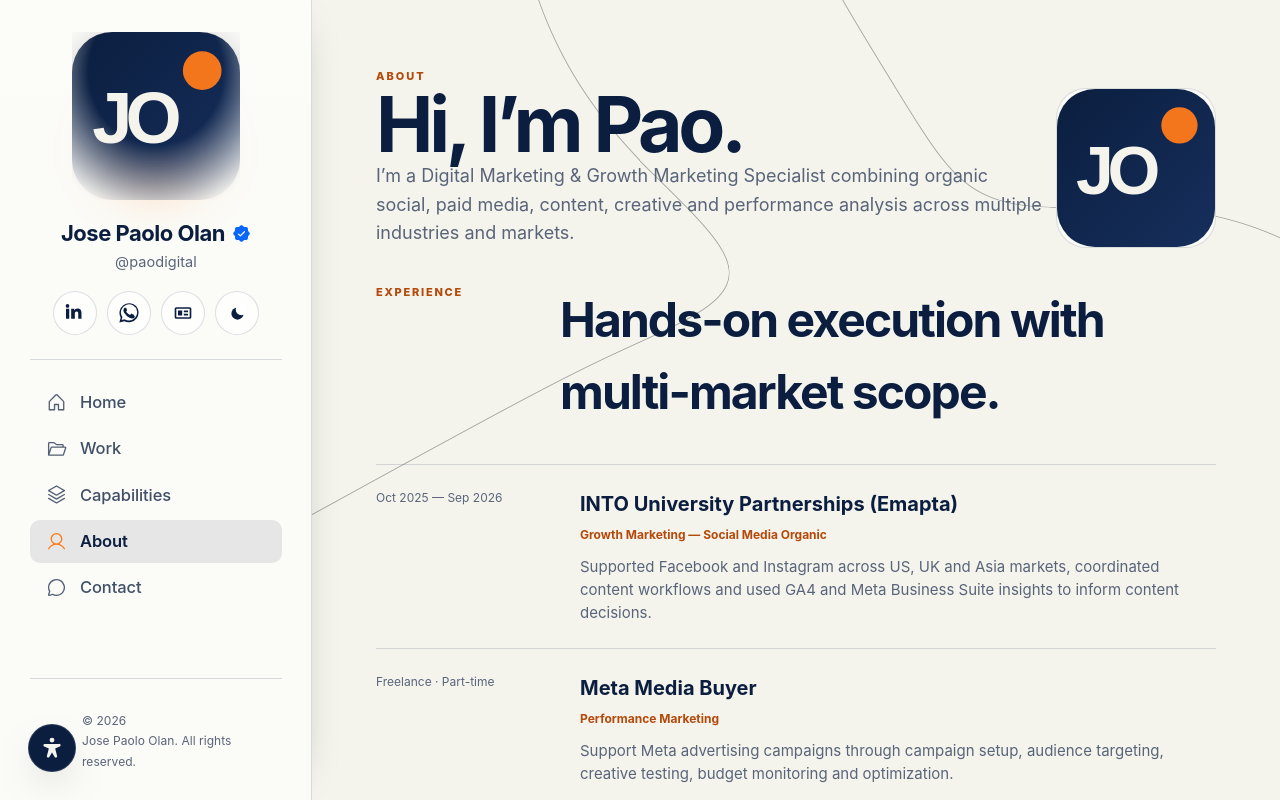
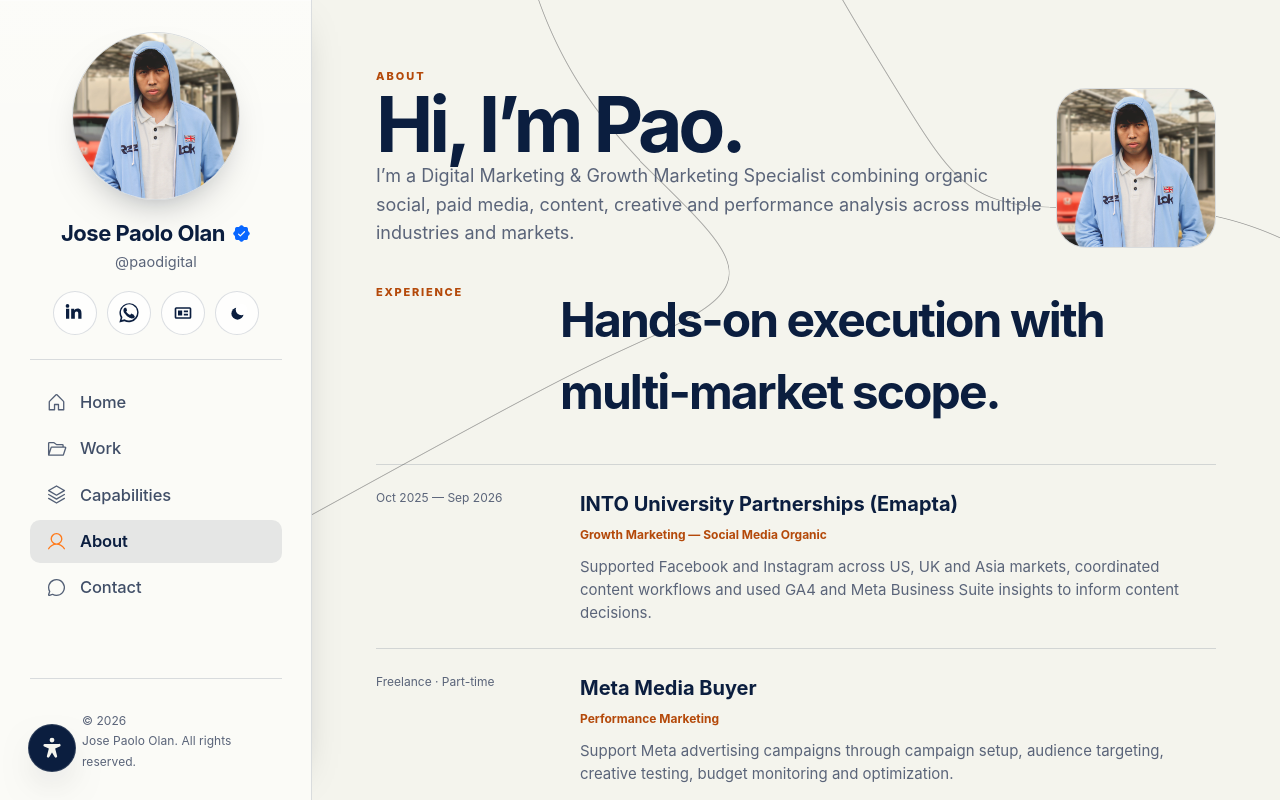
Before and after one commit to olanjp-digital/paodigital.github.io, a React (Vite) app: page /about in a window 1280 px wide. Built offline with nearby package versions, Linux system fonts and the light colour scheme.

Commit message:
Use uploaded profile photo across portfolio

```diff
--- a/index.html
+++ b/index.html
@@ -10,7 +10,7 @@
     <meta name="theme-color" content="#F4F4ED" />
     <link rel="canonical" href="https://olanjp-digital.github.io/paodigital.github.io/" />
     <link rel="icon" type="image/svg+xml" href="%BASE_URL%favicon.svg" />
-    <link rel="preload" as="image" href="%BASE_URL%avatar.svg" fetchpriority="high" media="(min-width: 1100px)" />
+    <link rel="preload" as="image" href="%BASE_URL%profile.jpg" fetchpriority="high" media="(min-width: 1100px)" />
     <meta http-equiv="X-Content-Type-Options" content="nosniff" />
     <meta name="referrer" content="strict-origin-when-cross-origin" />
     <meta property="og:type" content="website" />
--- a/src/data/profile.ts
+++ b/src/data/profile.ts
@@ -34,7 +34,7 @@ export const profile: Profile = {
   firstName: 'Pao',
   handle: '@paodigital',
   role: 'Digital Marketing & Growth Marketing Specialist',
-  avatarSrc: `${BASE}avatar.svg`,
+  avatarSrc: `${BASE}profile.jpg`,
   verifiedLabel: 'Professional digital marketing portfolio',
   email: 'olan.jp@gmail.com',
   location: 'Batangas, Philippines',
@@ -46,8 +46,8 @@ export const profile: Profile = {
   displayName: { line1: 'Strategy. Creative.', line2: 'Performance.' },
   hero: {
     body: 'I build data-informed social, paid media, content and creative systems that connect audience insight to measurable marketing objectives.',
-    portraitSrc: `${BASE}avatar.svg`,
-    portraitAlt: 'Jose Paolo Olan portfolio mark',
+    portraitSrc: `${BASE}profile.jpg`,
+    portraitAlt: 'Jose Paolo Olan profile photo',
   },
   socials: [
     { label: 'LinkedIn profile', href: 'https://www.linkedin.com/in/paodigital/', iconPath: `${BASE}icons/linkedin.svg` },
--- a/src/styles/pao.css
+++ b/src/styles/pao.css
@@ -13,3 +13,25 @@
 .pao-contact-grid{display:grid;grid-template-columns:1fr 1fr;gap:16px}.pao-contact-intro,.pao-contact-list{border:1px solid var(--line);border-radius:24px;background:var(--glass);backdrop-filter:blur(18px)}.pao-contact-intro{padding:32px;display:grid;align-content:start;gap:18px}.pao-contact-intro h2{margin:0;font-size:clamp(26px,3.5vw,44px);line-height:1.05;letter-spacing:-.045em}.pao-contact-intro p{margin:0;color:var(--muted);line-height:1.6}.pao-primary{justify-self:start;display:inline-flex;align-items:center;gap:9px;padding:12px 16px;border-radius:999px;background:var(--orange);color:#17100b;font-weight:800}.pao-contact-list{overflow:hidden}.pao-contact-list a{display:grid;grid-template-columns:110px 1fr auto;gap:16px;align-items:center;padding:22px;border-bottom:1px solid var(--line);color:var(--navy)}.pao-contact-list a:last-child{border-bottom:0}.pao-contact-list a:hover{background:var(--tint)}.pao-contact-list span{font-size:11px;text-transform:uppercase;letter-spacing:.12em;color:var(--muted)}.pao-contact-list strong{font-size:14px;overflow-wrap:anywhere}
 
 @media(max-width:1099px){.pao-page{padding:28px 18px 120px}.pao-bento{grid-template-columns:1fr;grid-template-rows:none}.pao-projects,.pao-capabilities,.pao-contact-grid,.pao-about-grid{grid-template-columns:1fr}.pao-method{grid-template-columns:1fr}.pao-method article{border-right:0;border-bottom:1px solid rgba(255,255,255,.1)}.pao-method article:last-child{border-bottom:0}.pao-about-head{grid-template-columns:1fr}.pao-about-avatar{width:110px;height:110px}.pao-section-title{grid-template-columns:1fr;gap:8px}.pao-timeline article{grid-template-columns:1fr;gap:8px}.pao-info-card ul{columns:1}.pao-contact-list a{grid-template-columns:1fr auto}.pao-contact-list a span{grid-column:1/-1}.home__glass--showcase{display:none}}
+
+/* Profile photo override */
+@media (min-width:1100px){
+  .rail__avatar{
+    border-radius:50%;
+    overflow:hidden;
+    border:1px solid var(--line);
+    box-shadow:0 18px 42px -24px rgba(6,12,26,.5);
+  }
+  .rail__avatar::before{display:none}
+  .rail__avatar img{
+    object-fit:cover;
+    object-position:center 18%;
+    filter:none;
+    -webkit-mask-image:none;
+    mask-image:none;
+  }
+}
+.pao-about-avatar{
+  object-fit:cover;
+  object-position:center 18%;
+}
```
Also changed, not shown: public/profile.jpg (added).
